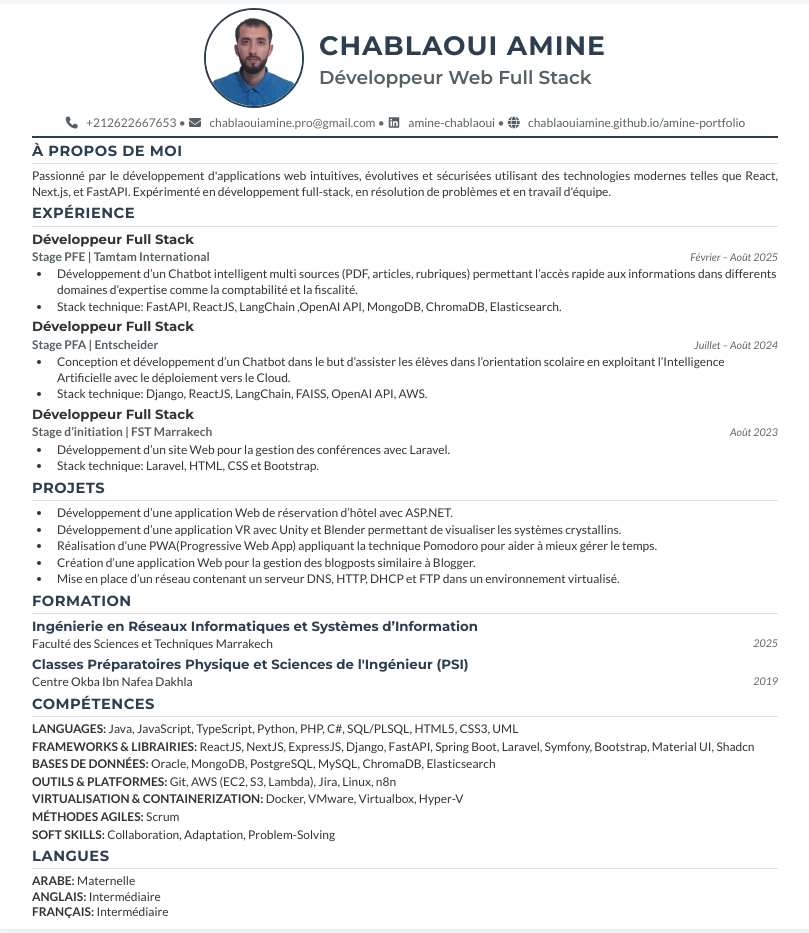
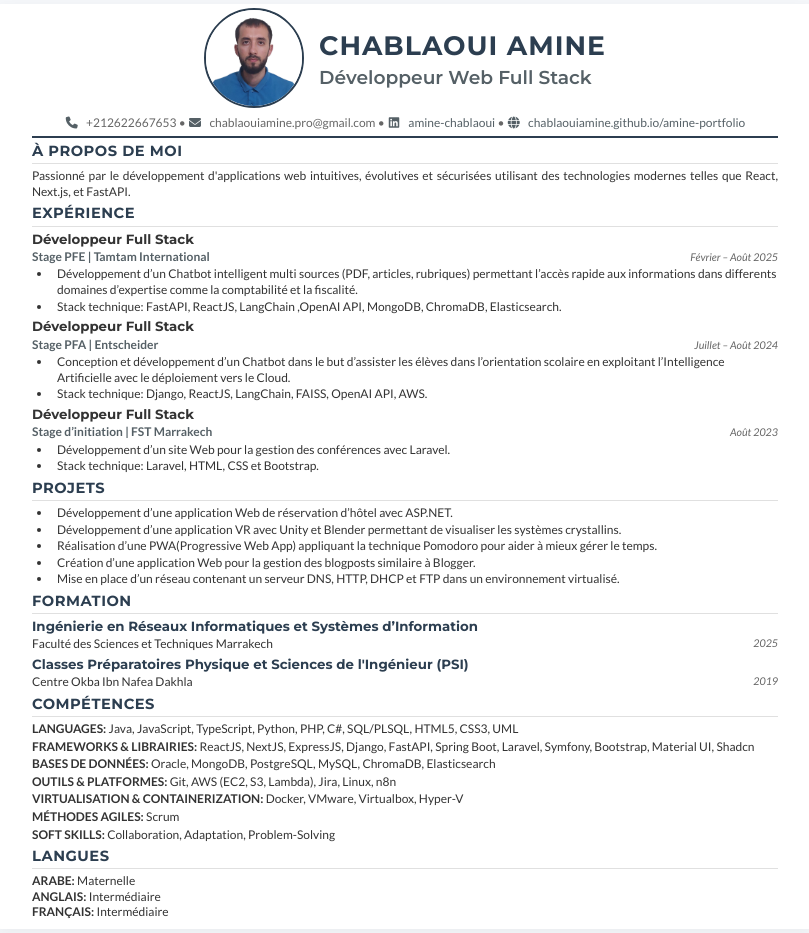
Before and after one commit to chablaouiamine/my-cv, a website: page index.html in a window 1280 px wide. Shown: the whole page, without its empty margins (235-1044 px from the left). Drawn offline with Linux system fonts and the light colour scheme.

Commit message:
changed the intro

```diff
--- a/index.html
+++ b/index.html
@@ -43,8 +43,7 @@
             <h2 class="section-title">À PROPOS DE MOI</h2>
             <p class="summary-text">
                 Passionné par le développement d'applications web intuitives, évolutives et sécurisées utilisant des
-                technologies modernes telles que React, Next.js, et FastAPI. Expérimenté en développement full-stack, en
-                résolution de problèmes et en travail d'équipe.
+                technologies modernes telles que React, Next.js, et FastAPI.
             </p>
         </section>
 
```
